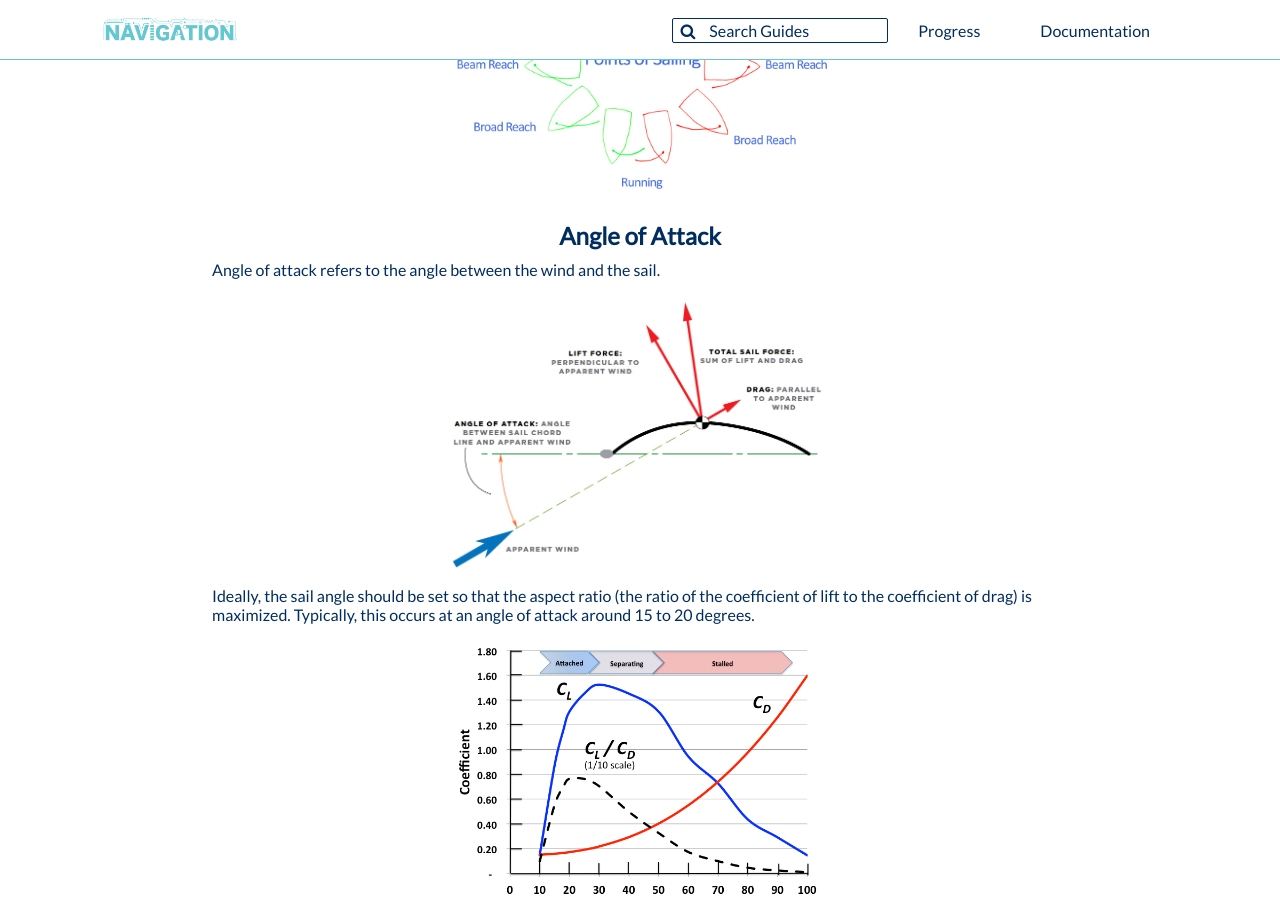
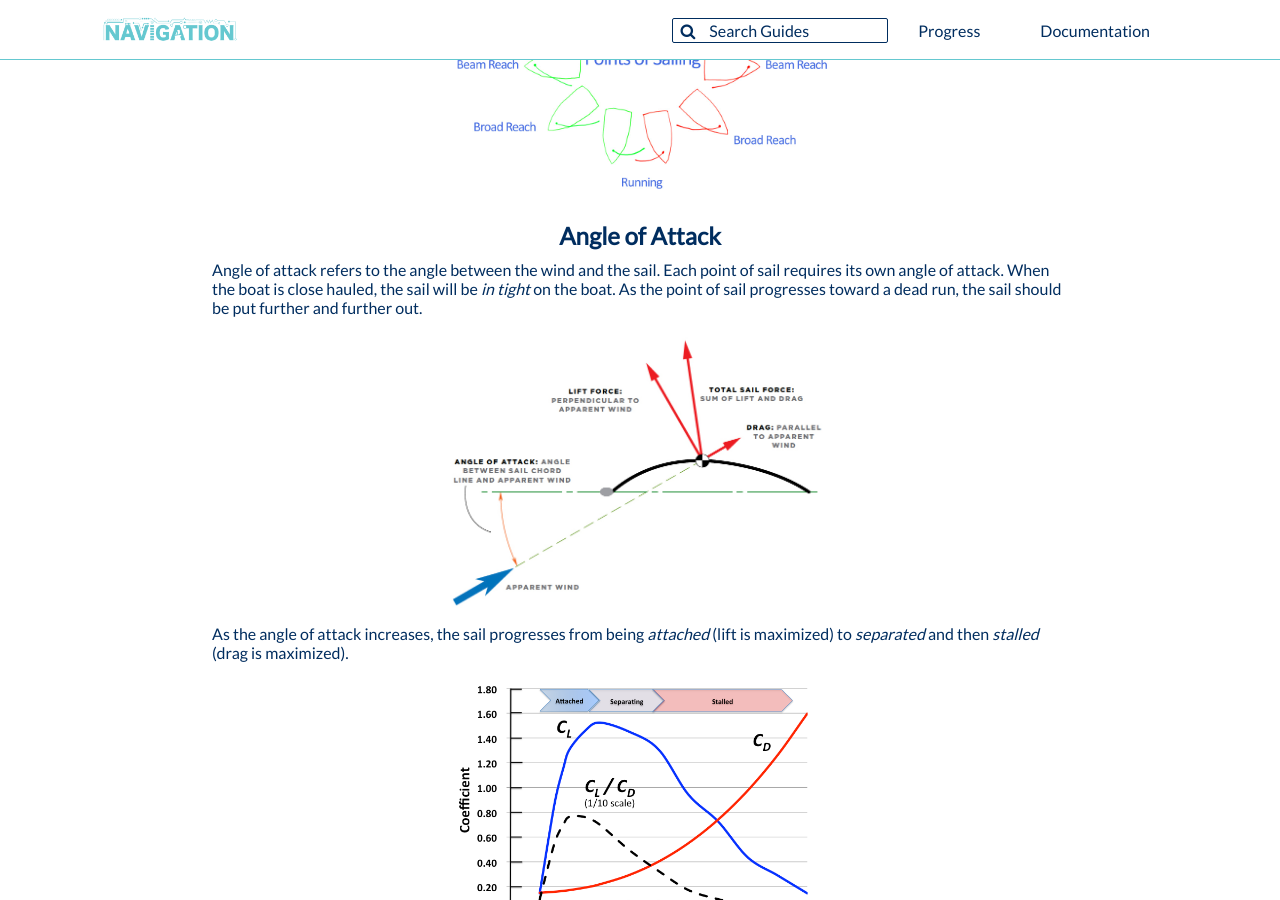
Before and after one commit to CUSail-Navigation/intrasite, a Jekyll site: the page built from _posts/2020-08-11-terminology.md, in a window 1280 px wide and 900 px high, scrolled down 1260 px. Built offline with Jekyll 4.4.1, drawn with Linux system fonts in a browser that asks for light colours.

Commit message:
refactor angle of attack

```diff
--- a/_posts/2020-08-11-terminology.md
+++ b/_posts/2020-08-11-terminology.md
@@ -35,10 +35,10 @@ The points of sailing refer to the direction that a boat is sailing relative to
 
 ## Angle of Attack
 
-Angle of attack refers to the angle between the wind and the sail.
+Angle of attack refers to the angle between the wind and the sail. Each point of sail requires its own angle of attack. When the boat is close hauled, the sail will be _in tight_ on the boat. As the point of sail progresses toward a dead run, the sail should be put further and further out.
 
 ![Angle of Attack]({{ site.baseurl }}/images/angle_of_attack.jpg "Angle of Attack")
 
-Ideally, the sail angle should be set so that the aspect ratio (the ratio of the coefficient of lift to the coefficient of drag) is maximized. Typically, this occurs at an angle of attack around 15 to 20 degrees.
+As the angle of attack increases, the sail progresses from being _attached_ (lift is maximized) to _separated_ and then _stalled_ (drag is maximized).
 
 ![Lift and Drag]({{ site.baseurl }}/images/lift_drag.png "Lift and Drag")
```
